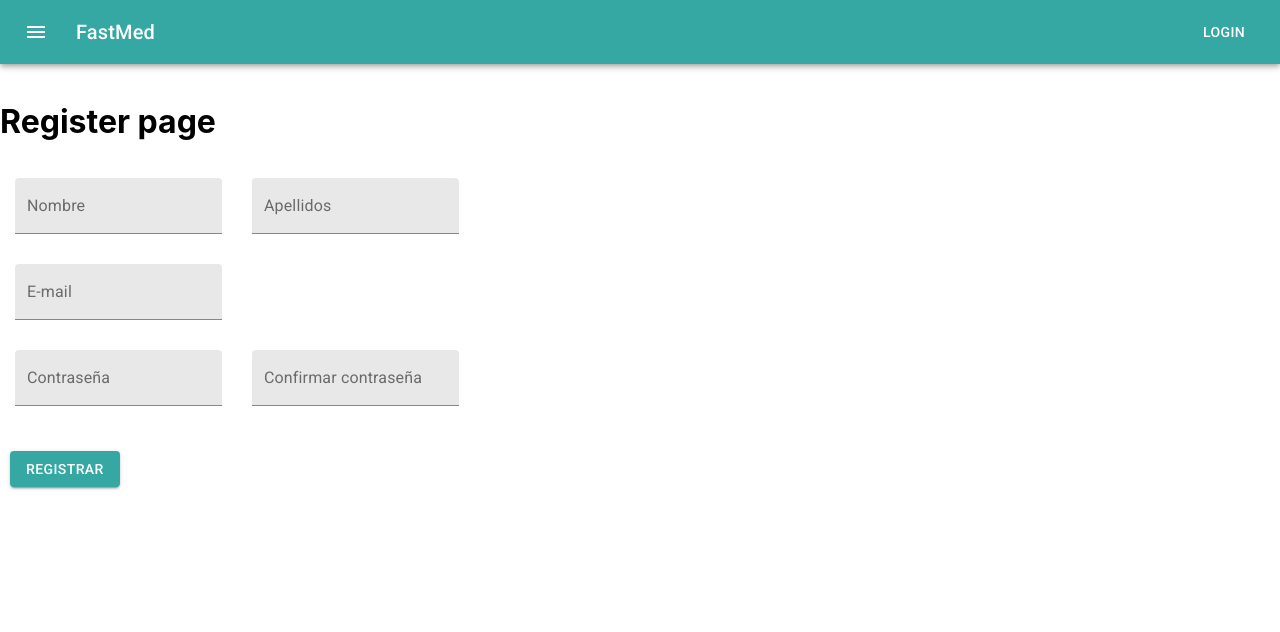
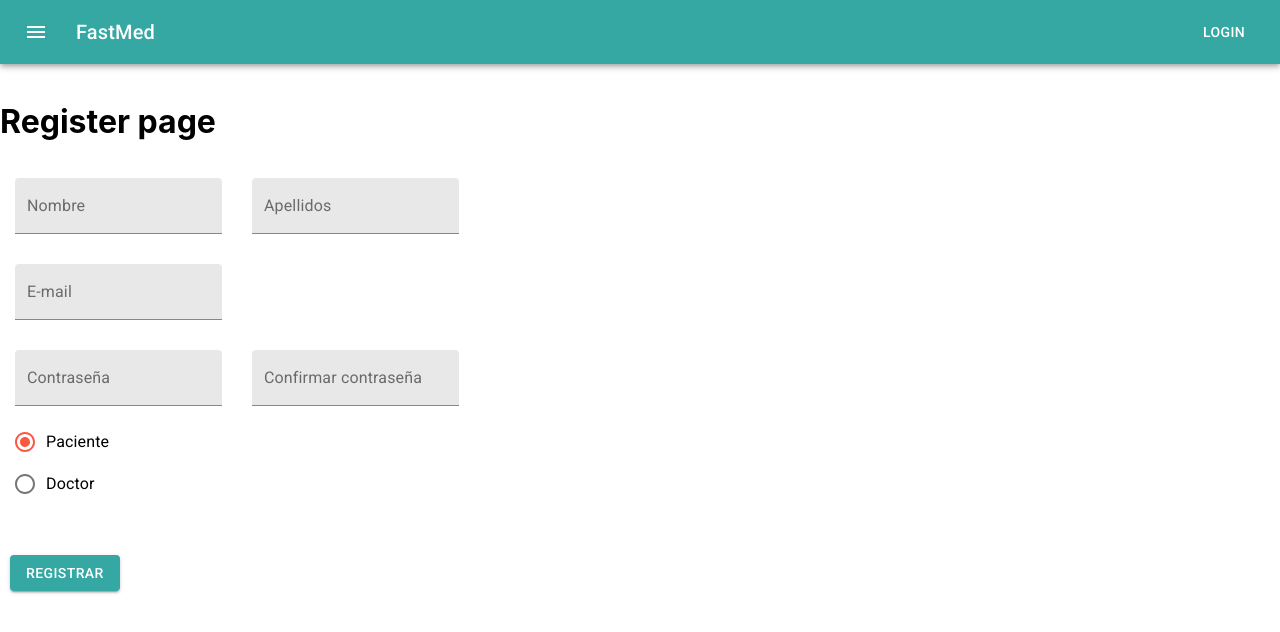
Before and after one commit to SBenjaminVR/FastMed, a React (Create React App) app in the folder client/: page /register in a window 1280 px wide. Shown: the top 632 px of the page. Built offline with nearby package versions, Linux system fonts and the light colour scheme.

Commit message:
Cambios a UI de register, import de axios

```diff
--- a/client/package.json
+++ b/client/package.json
@@ -9,6 +9,7 @@
     "@testing-library/jest-dom": "^5.11.5",
     "@testing-library/react": "^11.1.1",
     "@testing-library/user-event": "^12.1.10",
+    "axios": "^0.21.0",
     "classnames": "^2.2.6",
     "material-ui-icons": "^1.0.0-beta.36",
     "react": "^17.0.1",
--- a/client/src/components/LogIn.js
+++ b/client/src/components/LogIn.js
@@ -1,4 +1,4 @@
-import React from 'react'
+import React from 'react';
 import { Button, TextField } from '@material-ui/core';
 
 var userData = {
@@ -38,7 +38,6 @@ function onClickLogIn(e) {
 
     // Call to api
     // check if user already exists
-    // create new user
     // confirm
 }
 
--- a/client/src/components/Register.js
+++ b/client/src/components/Register.js
@@ -1,15 +1,23 @@
-import React from 'react'
-import { Button, TextField } from '@material-ui/core';
+import React from 'react';
+import { Button, TextField, RadioGroup, FormControlLabel, Radio } from '@material-ui/core';
 
 var userData = {
     firstName: "",
     lastNames: "",
     email: "",
     password: "",
-    re_password: ""
+    re_password: "",
+    userType: ""
 }
 
 function Register() {
+    const [value, setValue] = React.useState('paciente');
+
+    const handleRadioChange = (event) => {
+        setValue(event.target.value);
+        userData.userType = event.target.value;
+    };
+
     return (
         <div>
             <h1>Register page</h1>
@@ -21,7 +29,11 @@ function Register() {
                     <TextField id="filled-basic" label="E-mail" variant="filled" className="login-field" name="email" onChange={handleChange} />
                     <br />
                     <TextField id="filled-basic" label="Contraseña" variant="filled" className="login-field" name="password" onChange={handleChange} />
-                    <TextField id="filled-basic" label="Confirmar contraseña" variant="filled" className="login-field" name="re_password" onChange={handleChange}/>
+                    <TextField id="filled-basic" label="Confirmar contraseña" variant="filled" className="login-field" name="re_password" onChange={handleChange} />
+                    <RadioGroup aria-label="userType" name="userType1" defaultValue="paciente" onChange={handleRadioChange} style={{marginLeft: "15px"}}>
+                        <FormControlLabel value="paciente" control={<Radio />} label="Paciente" />
+                        <FormControlLabel value="doctor" control={<Radio />} label="Doctor" />
+                    </RadioGroup>
                     <br /><br />
                     <Button type="submit" variant="contained" color="primary" className="login-button" onClick={onClick}>Registrar</Button>
                 </form>
@@ -44,7 +56,6 @@ function onClick(e) {
     if (!checkEqualPasswords()) console.log("No same passwords"); // change for alert
 
     // Call to api
-    // check if user already exists
     // create new user
     // confirm
 }
```
Also changed, not shown: 1 other file (tests, documents, lock files or other folders).
